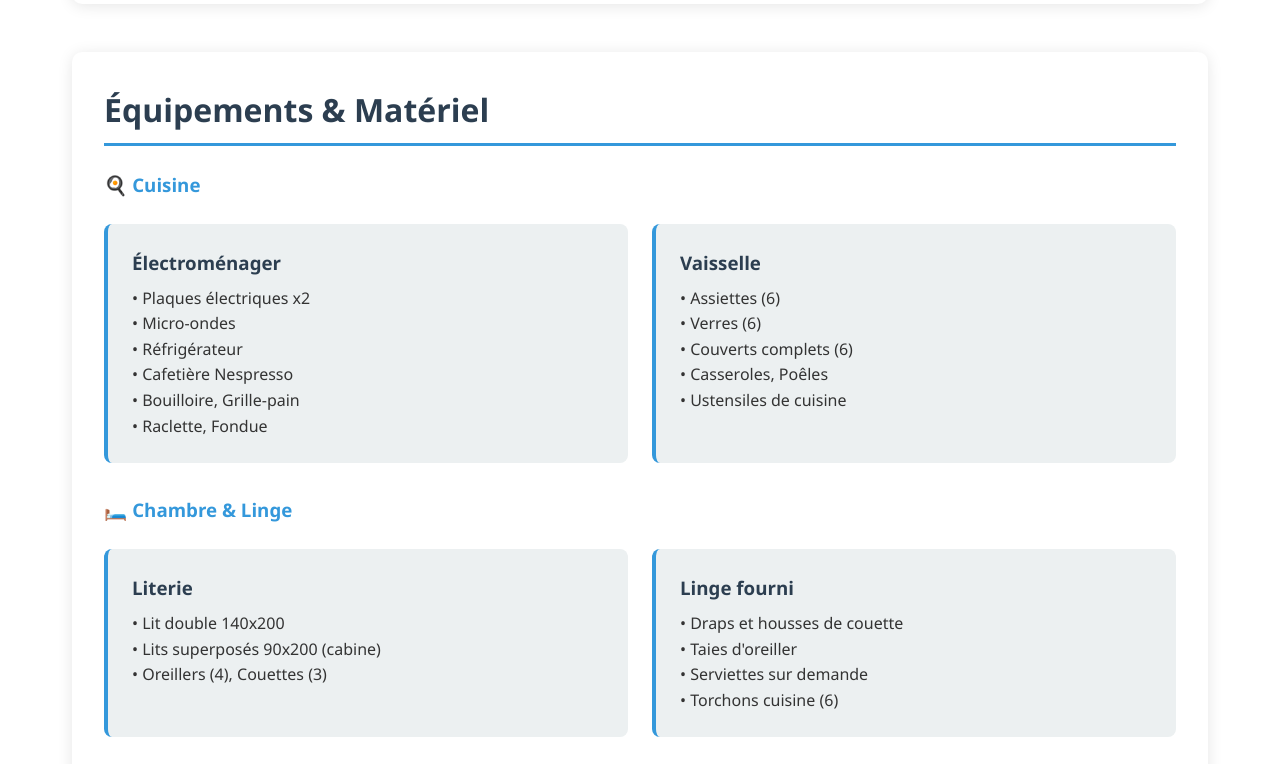
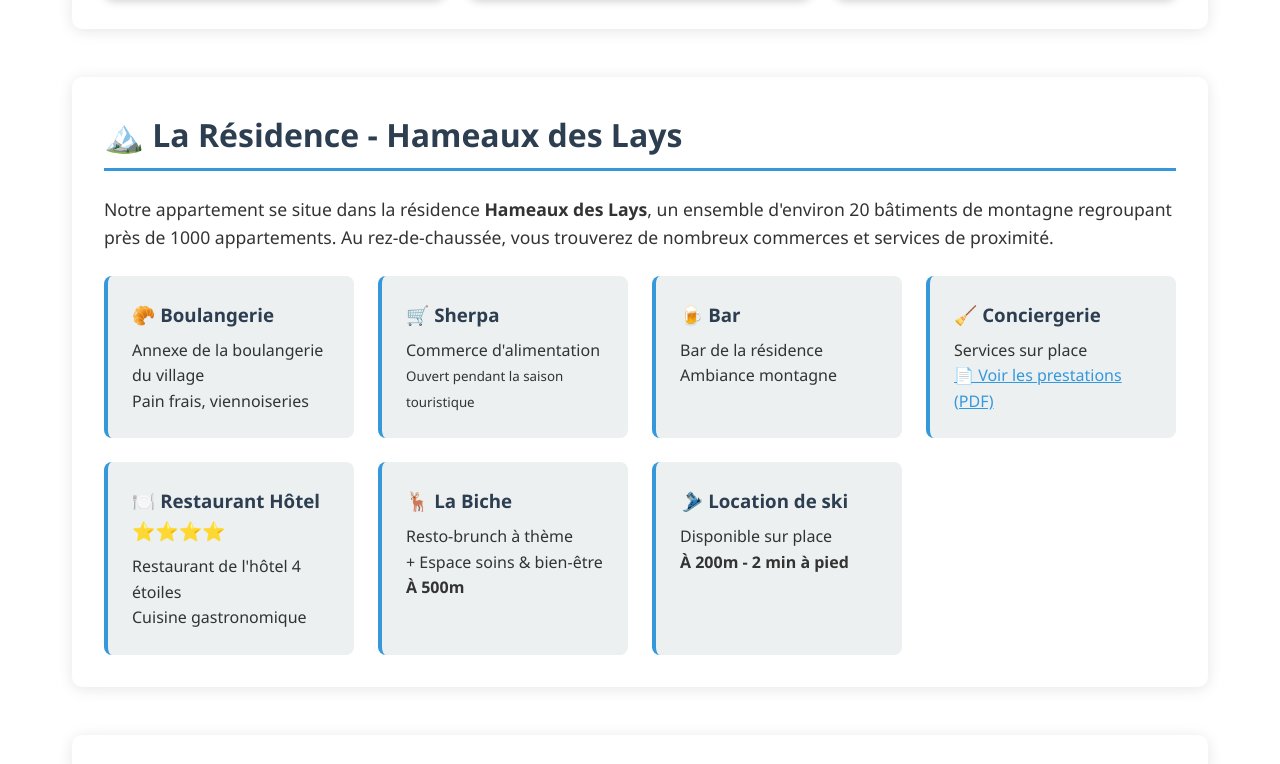
Before and after one commit to conta74/.github.io, a plain HTML site: page index.html in a window 1280 px wide. Shown: the part 1986-2750 px from the top of the page. Drawn offline with Linux system fonts and the light colour scheme.

Commit message:
Update residence section with amenities details
Added detailed information about the residence and nearby amenities.

```diff
--- a/index.html
+++ b/index.html
@@ -90,8 +90,9 @@
                     <p>20 m²</p>
                 </div>
                 <div class="info-card">
-                    <h3>📺 Équipements</h3>
-                    <p>TV, WiFi Fibre, cuisine équipée</p>
+                    <h3>📺 Multimédia</h3>
+                    <p>TV, WiFi Box 5G<br>
+                    <small>Clés WiFi à la demande ou QR code à scanner sur place</small></p>
                 </div>
                 <div class="info-card">
                     <h3>🎿 Extras</h3>
@@ -125,6 +126,45 @@
             </div>
         </section>
 
+        <!-- RÉSIDENCE -->
+        <section id="residence">
+            <h2>🏔️ La Résidence - Hameaux des Lays</h2>
+            <p style="font-size: 1.1rem; margin-bottom: 1.5rem;">
+                Notre appartement se situe dans la résidence <strong>Hameaux des Lays</strong>, un ensemble d'environ 20 bâtiments de montagne regroupant près de 1000 appartements. Au rez-de-chaussée, vous trouverez de nombreux commerces et services de proximité.
+            </p>
+
+            <div class="info-grid">
+                <div class="info-card">
+                    <h3>🥐 Boulangerie</h3>
+                    <p>Annexe de la boulangerie du village<br>Pain frais, viennoiseries</p>
+                </div>
+                <div class="info-card">
+                    <h3>🛒 Sherpa</h3>
+                    <p>Commerce d'alimentation<br><small>Ouvert pendant la saison touristique</small></p>
+                </div>
+                <div class="info-card">
+                    <h3>🍺 Bar</h3>
+                    <p>Bar de la résidence<br>Ambiance montagne</p>
+                </div>
+                <div class="info-card">
+                    <h3>🧹 Conciergerie</h3>
+                    <p>Services sur place<br><a href="#" style="color: #3498db;">📄 Voir les prestations (PDF)</a></p>
+                </div>
+                <div class="info-card">
+                    <h3>🍽️ Restaurant Hôtel ⭐⭐⭐⭐</h3>
+                    <p>Restaurant de l'hôtel 4 étoiles<br>Cuisine gastronomique</p>
+                </div>
+                <div class="info-card">
+                    <h3>🦌 La Biche</h3>
+                    <p>Resto-brunch à thème<br>+ Espace soins & bien-être<br><strong>À 500m</strong></p>
+                </div>
+                <div class="info-card">
+                    <h3>🎿 Location de ski</h3>
+                    <p>Disponible sur place<br><strong>À 200m - 2 min à pied</strong></p>
+                </div>
+            </div>
+        </section>
+
         <!-- MATÉRIEL -->
         <section id="materiel">
             <h2>Équipements & Matériel</h2>
@@ -142,9 +182,10 @@
                 </div>
                 <div class="info-card">
                     <h3>Vaisselle</h3>
-                    <p>• Assiettes (6)<br>
-                    • Verres (6)<br>
-                    • Couverts complets (6)<br>
+                    <p>• Set complet <strong>12 couverts</strong><br>
+                    • Assiettes plates, creuses, dessert<br>
+                    • Verres, tasses, bols<br>
+                    • Couverts complets<br>
                     • Casseroles, Poêles<br>
                     • Ustensiles de cuisine</p>
                 </div>
@@ -172,14 +213,13 @@
                 <div class="info-card">
                     <h3>Local à skis</h3>
                     <p>• Casier personnel<br>
-                    • Porte-skis muraux<br>
-                    • Au sous-sol</p>
+                    • Au RDC près des boîtes aux lettres</p>
                 </div>
                 <div class="info-card">
                     <h3>Parking</h3>
                     <p>• Place extérieure gratuite<br>
-                    • Accès par télécommande<br>
-                    • Stationnement sécurisé</p>
+                    • Accès par télécommande (bip)<br>
+                    <small>💡 À l'arrivée : garez-vous sur les places visiteurs, récupérez le bip dans l'appartement, puis déplacez votre voiture</small></p>
                 </div>
             </div>
         </section>
```
